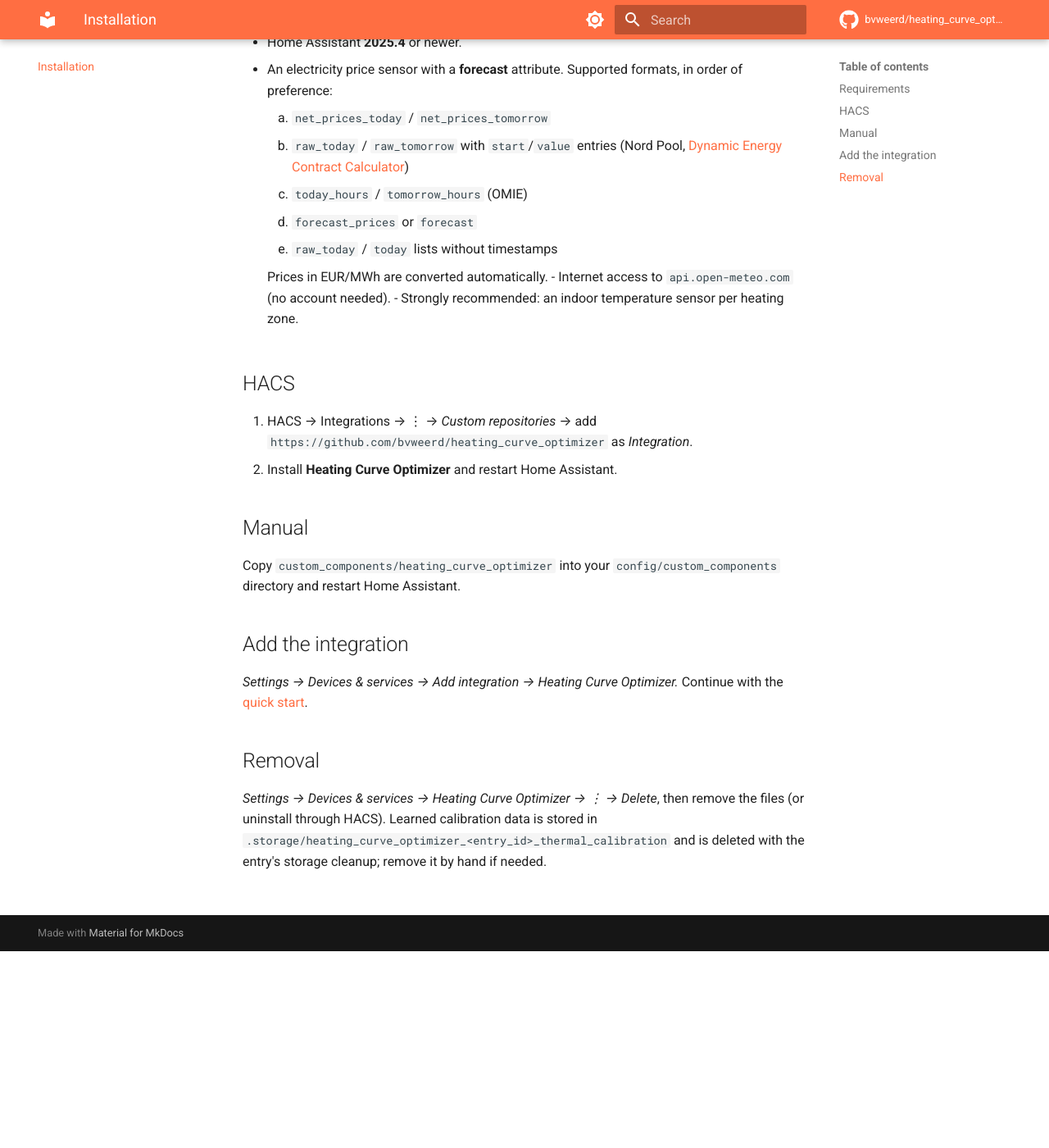
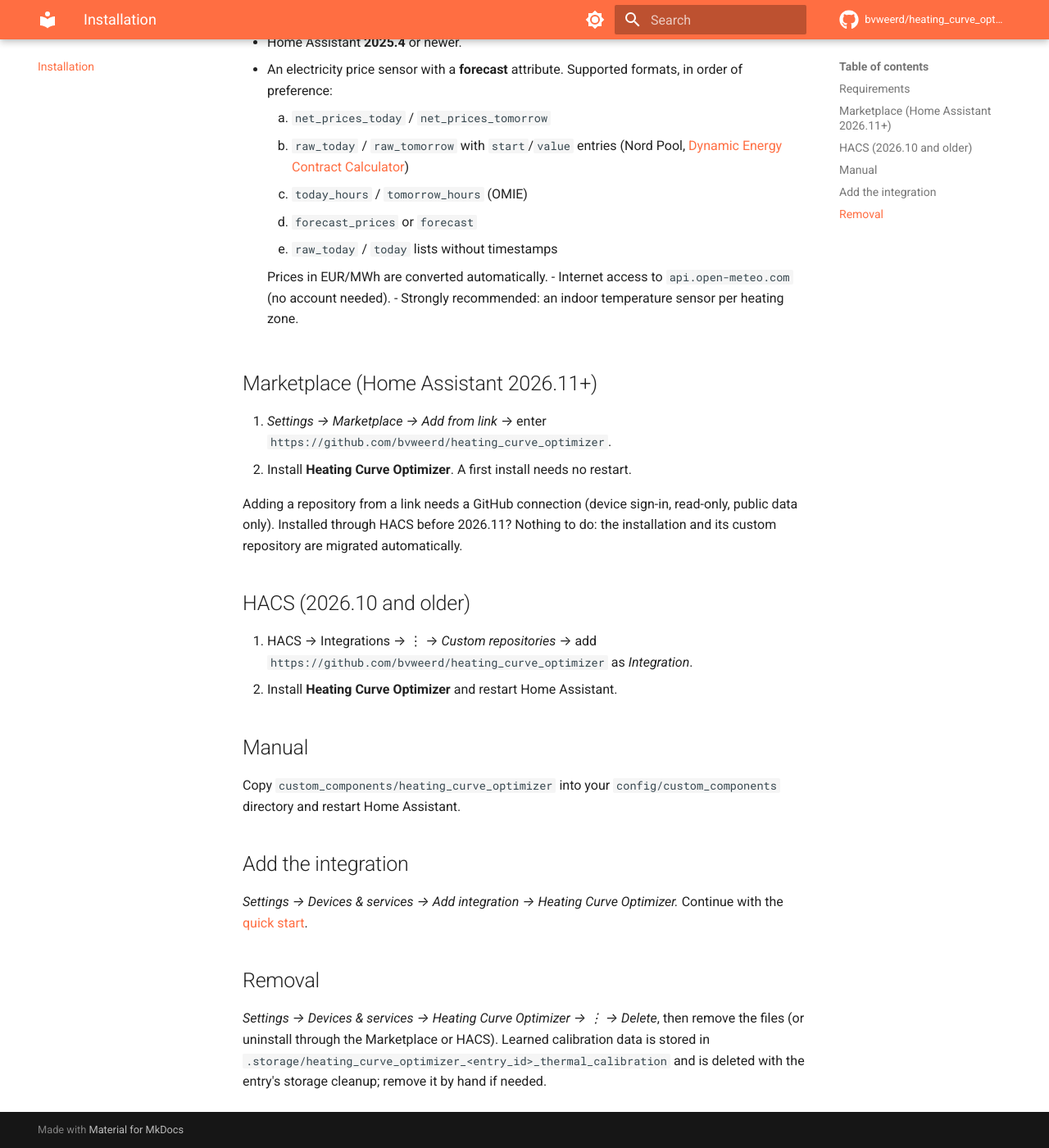
Before and after one commit to bvweerd/heating_curve_optimizer, an MkDocs documentation site: the page built from docs/installation.md, in a window 1280 px wide and 1400 px high, scrolled down 240 px. Shown: the whole window at 82% size. Built offline with MkDocs 1.6.1 and Material for MkDocs 9.7.7, drawn with Linux system fonts in a browser that asks for light colours; comment, search, counter and statistics services are not loaded.

Commit message:
chore: prepare for the Home Assistant 2026.11 Marketplace
- manifest.json: add categories; the HACS action now warns when they
  are missing
- hacs.json: drop render_readme, which the Marketplace ignores
- README/docs and release notes: describe installing through
  Settings -> Marketplace, keep HACS steps for 2026.10 and older

Co-Authored-By: Claude Opus 5.5 <noreply@anthropic.com>
Claude-Session: https://claude.ai/code/session_01W6MpP97a1Yy1D9ENVHFKJy

```diff
--- a/docs/installation.md
+++ b/docs/installation.md
@@ -16,7 +16,17 @@
 - Internet access to `api.open-meteo.com` (no account needed).
 - Strongly recommended: an indoor temperature sensor per heating zone.
 
-## HACS
+## Marketplace (Home Assistant 2026.11+)
+
+1. *Settings → Marketplace → Add from link* → enter
+   `https://github.com/bvweerd/heating_curve_optimizer`.
+2. Install **Heating Curve Optimizer**. A first install needs no restart.
+
+Adding a repository from a link needs a GitHub connection (device sign-in,
+read-only, public data only). Installed through HACS before 2026.11? Nothing
+to do: the installation and its custom repository are migrated automatically.
+
+## HACS (2026.10 and older)
 
 1. HACS → Integrations → ⋮ → *Custom repositories* → add
    `https://github.com/bvweerd/heating_curve_optimizer` as *Integration*.
@@ -35,6 +45,6 @@ Continue with the [quick start](quick-start.md).
 ## Removal
 
 *Settings → Devices & services → Heating Curve Optimizer → ⋮ → Delete*,
-then remove the files (or uninstall through HACS). Learned calibration data
+then remove the files (or uninstall through the Marketplace or HACS). Learned calibration data
 is stored in `.storage/heating_curve_optimizer_<entry_id>_thermal_calibration`
 and is deleted with the entry's storage cleanup; remove it by hand if needed.
--- a/hacs.json
+++ b/hacs.json
@@ -1,6 +1,5 @@
 {
   "name": "Heating Curve Optimizer",
-  "render_readme": true,
   "zip_release": true,
   "filename": "heating_curve_optimizer.zip",
   "homeassistant": "2025.4.0"
```
Also changed, not shown: README.md (+6 -3 lines), 4 other files.
